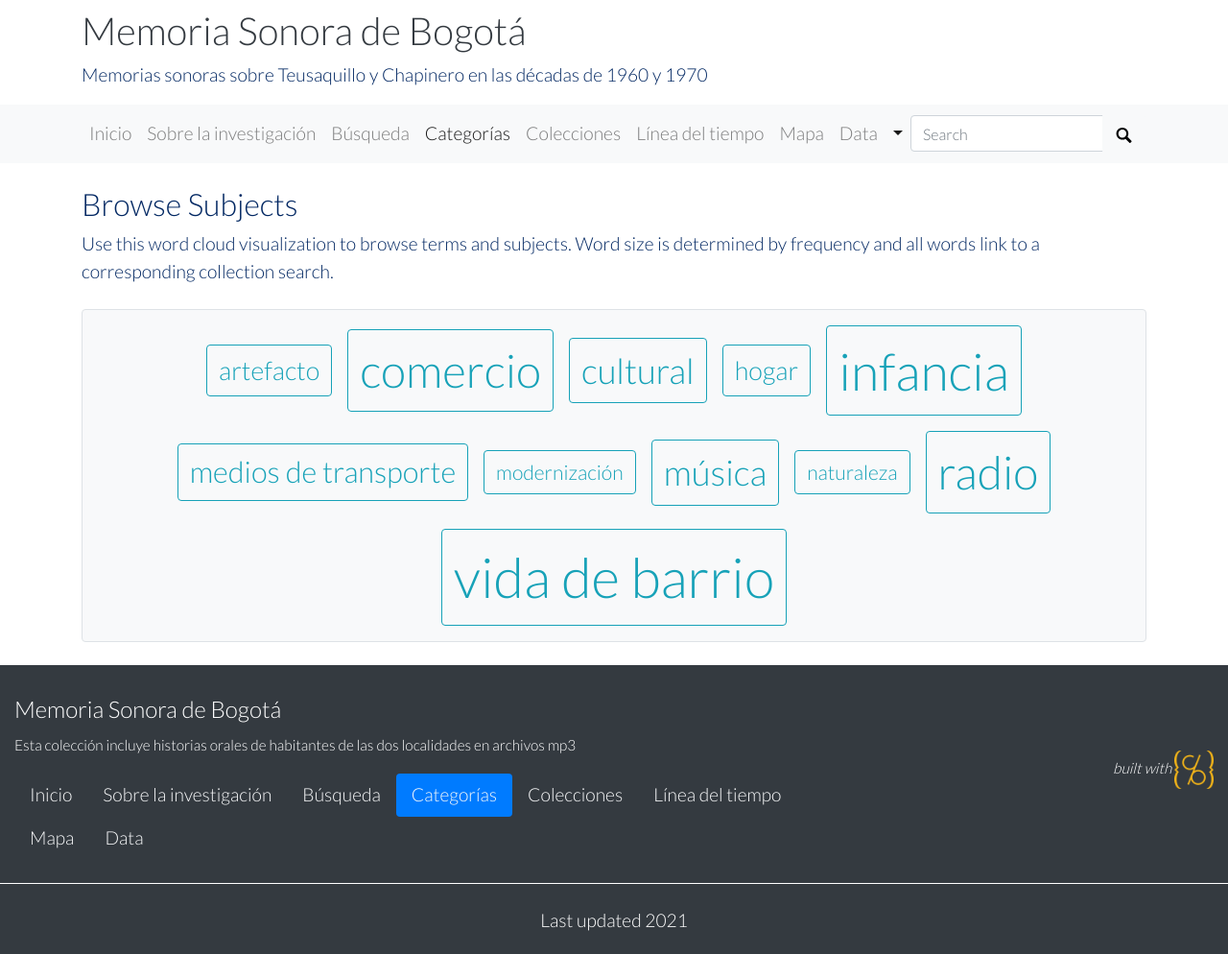
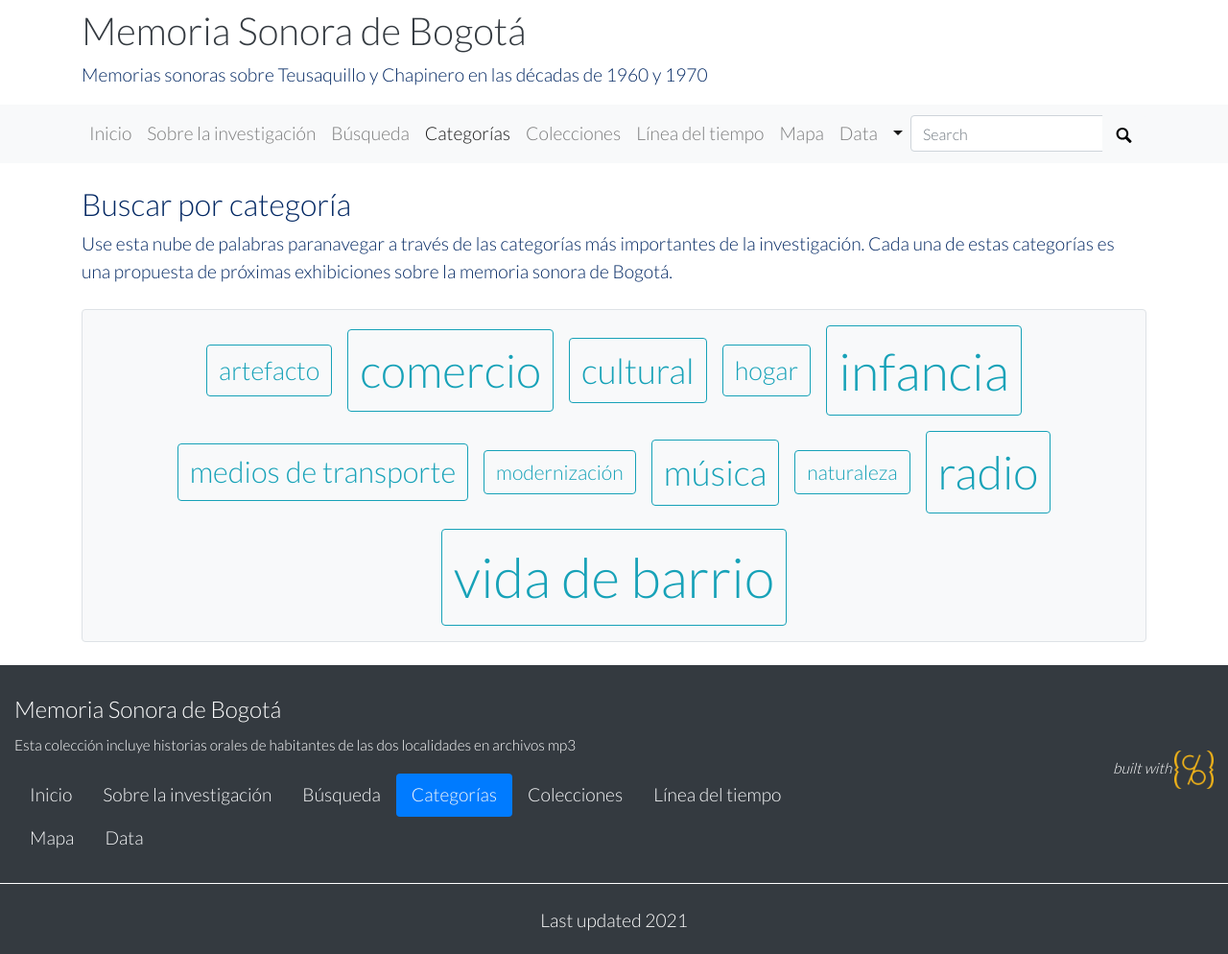
Before and after one commit to lparisb/memoriasonorabogota, a Jekyll site: the page built from pages/subjects.md, in a window 1280 px wide. Shown: the whole page at 96% size. Built offline with Jekyll 4.4.1, drawn with Linux system fonts in a browser that asks for light colours.

Commit message:
Cambio de texto introductorio de la nube a español

```diff
--- a/pages/subjects.md
+++ b/pages/subjects.md
@@ -8,7 +8,6 @@ permalink: /subjects.html
 cloud-fields: site.data.theme.subjects-fields
 ---
 
-## Browse Subjects
+## Buscar por categoría
 
-Use this word cloud visualization to browse terms and subjects.
-Word size is determined by frequency and all words link to a corresponding collection search.
+Use esta nube de palabras paranavegar a través de las categorías más importantes de la investigación. Cada una de estas categorías es una propuesta de próximas exhibiciones sobre la memoria sonora de Bogotá.
```
